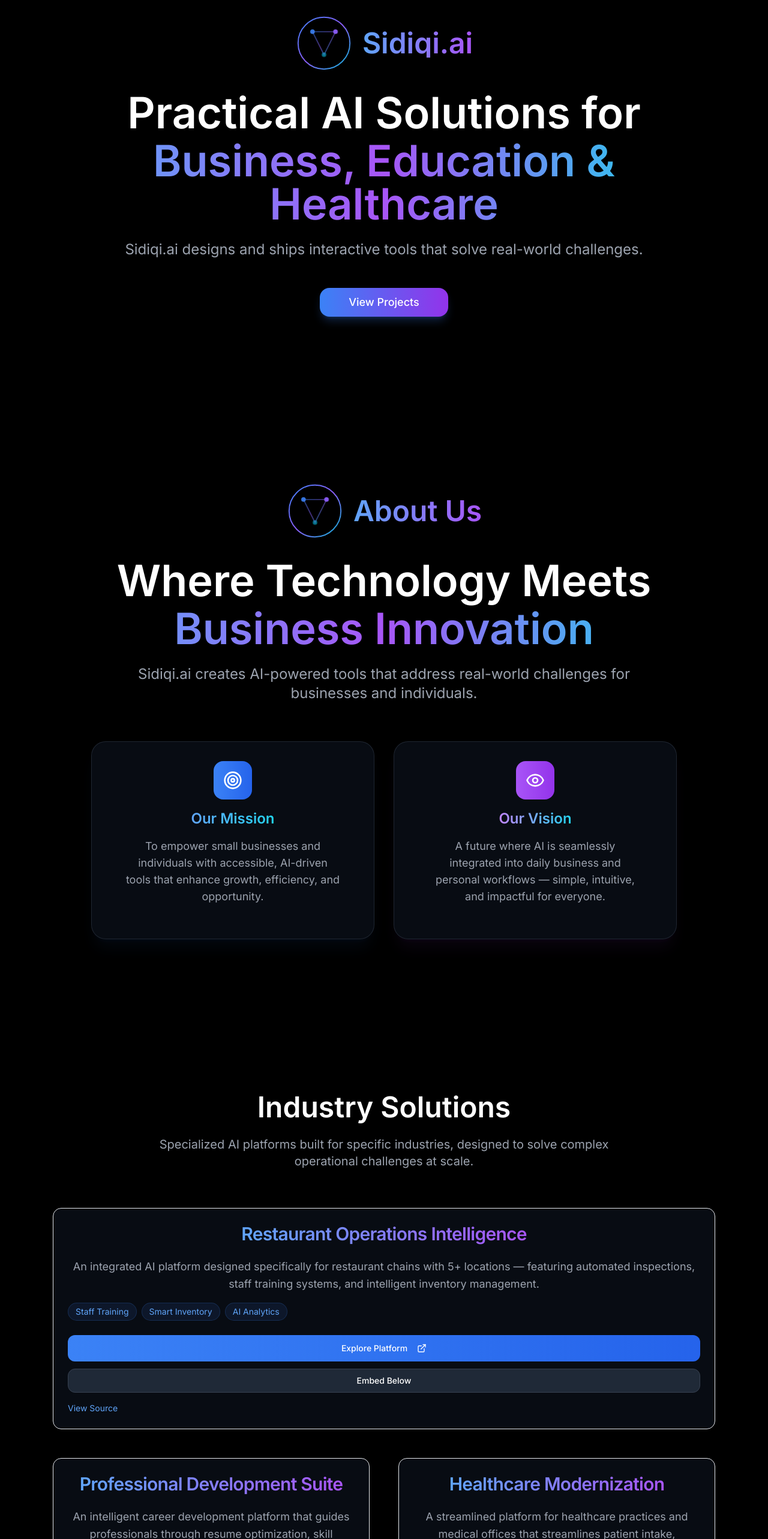
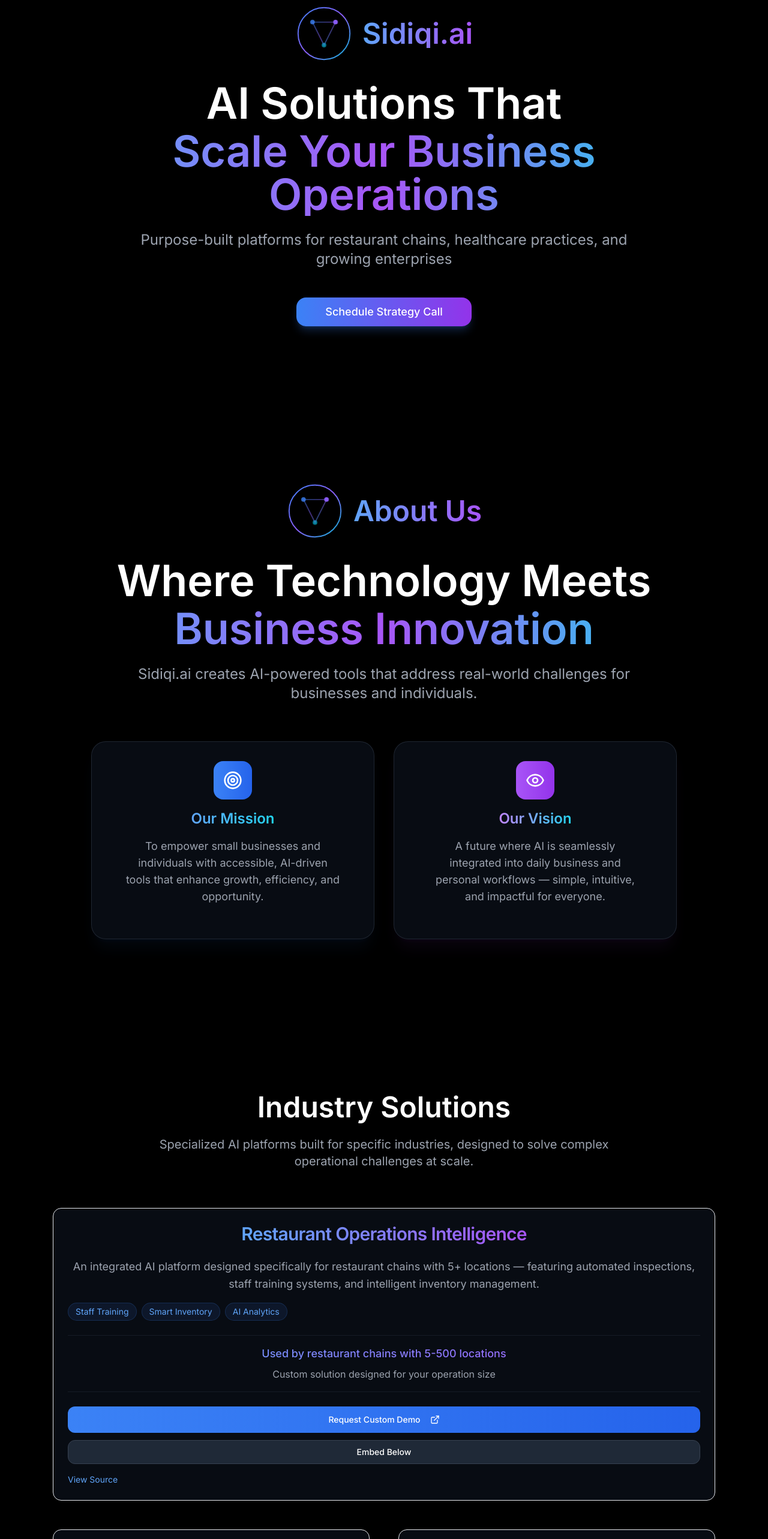
Before and after one commit to SidiqiJaved/Sidiq-ai-frontend, a React (Vite) app: page / in a window 1280 px wide. Shown: the part 220-2786 px from the top of the page at 60% size. Built offline with nearby package versions, Linux system fonts and the light colour scheme.

Commit message:
langauge changes

```diff
--- a/src/components/ProjectCard.tsx
+++ b/src/components/ProjectCard.tsx
@@ -19,6 +19,10 @@ export const ProjectCard: React.FC<ProjectCardProps> = ({
   embedVisible,
   embedUrl,
   repoUrl,
+  usageDetail,
+  pricingDetail,
+  ctaText,
+  ctaUrl,
 }) => (
   <Card className="group hover:border-blue-500/50 transition-all duration-500 hover:shadow-2xl hover:shadow-blue-500/20 bg-gray-900/50 backdrop-blur-sm transform hover:scale-105 hover:-translate-y-4">
     <CardHeader className="pb-4 text-center">
@@ -39,17 +43,36 @@ export const ProjectCard: React.FC<ProjectCardProps> = ({
           </span>
         ))}
       </div>
-      {(demoUrl || conceptUrl) && (
+      {/* Enterprise Details */}
+      <div className="mt-6 mb-6 py-4 border-y border-gray-700/30">
+        <div className="space-y-2 text-center">
+          {usageDetail && (
+            <p className="text-lg font-medium bg-gradient-to-r from-blue-400 to-purple-500 bg-clip-text text-transparent">
+              {usageDetail}
+            </p>
+          )}
+          {pricingDetail && (
+            <p className="text-gray-400">
+              {pricingDetail}
+            </p>
+          )}
+        </div>
+      </div>
+
+      {/* Main CTA Button */}
+      {ctaUrl && ctaText && (
         <Button
           asChild
           className="w-full bg-gradient-to-r from-blue-500 to-blue-600 hover:from-blue-600 hover:to-blue-700 transition-all duration-300 rounded-xl border-0"
           size="lg"
         >
-          <a href={demoUrl || conceptUrl} target="_blank" rel="noopener">
-            {demoUrl ? "Explore Platform" : "View Concept"} <ExternalLink className="w-4 h-4 ml-2" />
+          <a href={ctaUrl} target="_blank" rel="noopener">
+            {ctaText} <ExternalLink className="w-4 h-4 ml-2" />
           </a>
         </Button>
       )}
+
+      {/* Secondary Actions */}
       {onEmbedToggle && (
         <Button
           type="button"
--- a/src/data/projects.json
+++ b/src/data/projects.json
@@ -6,7 +6,11 @@
     "tags": ["Staff Training", "Smart Inventory", "AI Analytics"],
     "demoUrl": "https://demo.sidiqi.ai/restaurant-ops",
     "embedUrl": "https://demo.sidiqi.ai/restaurant-ops/embed",
-    "repoUrl": "https://github.com/sidiqi/restaurant-operations"
+    "repoUrl": "https://github.com/sidiqi/restaurant-operations",
+    "usageDetail": "Used by restaurant chains with 5-500 locations",
+    "pricingDetail": "Custom solution designed for your operation size",
+    "ctaText": "Request Custom Demo",
+    "ctaUrl": "mailto:sales@sidiqi.ai?subject=Restaurant Operations Custom Demo Request"
   },
   {
     "slug": "professional-development",
@@ -15,15 +19,23 @@
     "tags": ["Career Intelligence", "Optimization", "Professional Growth"],
     "demoUrl": "https://demo.sidiqi.ai/professional-dev",
     "embedUrl": "https://demo.sidiqi.ai/professional-dev/embed",
-    "repoUrl": "https://github.com/sidiqi/professional-development"
+    "repoUrl": "https://github.com/sidiqi/professional-development",
+    "usageDetail": "Enterprise HR solution for growing companies",
+    "pricingDetail": "Volume pricing available",
+    "ctaText": "Get Enterprise Access",
+    "ctaUrl": "mailto:enterprise@sidiqi.ai?subject=Professional Development Enterprise Access"
   },
   {
     "slug": "healthcare-modernization",
-    "title": "Healthcare Modernization",
+    "title": "Healthcare Modernization Platform",
     "summary": "A streamlined platform for healthcare practices and medical offices that streamlines patient intake, optimizes scheduling, and automates follow-ups — improving care without disrupting existing systems.",
     "tags": ["Patient Intake", "Scheduling", "Follow-Ups"],
     "conceptUrl": "https://demo.sidiqi.ai/healthcare/concept",
     "embedUrl": "https://demo.sidiqi.ai/healthcare/embed",
-    "repoUrl": "https://github.com/sidiqi/healthcare-platform"
+    "repoUrl": "https://github.com/sidiqi/healthcare-platform",
+    "usageDetail": "HIPAA-compliant, enterprise-ready",
+    "pricingDetail": "Seamless integration with existing systems",
+    "ctaText": "Schedule Consultation",
+    "ctaUrl": "mailto:healthcare@sidiqi.ai?subject=Healthcare Platform Consultation Request"
   }
 ]
--- a/src/pages/Home.tsx
+++ b/src/pages/Home.tsx
@@ -45,14 +45,14 @@ const [contactRef, contactInView] = useInView();
             <span className="text-4xl md:text-5xl font-bold bg-gradient-to-r from-blue-400 to-purple-500 bg-clip-text text-transparent">Sidiqi.ai</span>
           </div>
           <h1 className="text-4xl md:text-6xl lg:text-7xl font-bold mb-6 text-white leading-tight">
-            Practical AI Solutions for
-            <span className="bg-gradient-to-r from-blue-400 via-purple-500 to-cyan-400 bg-clip-text text-transparent block mt-2">Business, Education & Healthcare</span>
+            AI Solutions That
+            <span className="bg-gradient-to-r from-blue-400 via-purple-500 to-cyan-400 bg-clip-text text-transparent block mt-2">Scale Your Business Operations</span>
           </h1>
           <p className="text-xl md:text-2xl text-gray-400 mb-12 max-w-4xl mx-auto leading-relaxed">
-            Sidiqi.ai designs and ships interactive tools that solve real-world challenges.
+            Purpose-built platforms for restaurant chains, healthcare practices, and growing enterprises
           </p>
           <Button size="lg" className="bg-gradient-to-r from-blue-500 to-purple-600 hover:from-blue-600 hover:to-purple-700 px-12 py-6 text-lg rounded-2xl shadow-lg shadow-blue-500/25 border-0" asChild>
-            <a href="/projects">View Projects</a>
+            <a href="mailto:strategy@sidiqi.ai?subject=Strategy Call Request">Schedule Strategy Call</a>
           </Button>
         </div>
       </section>
--- a/src/types/project.ts
+++ b/src/types/project.ts
@@ -7,4 +7,8 @@ export type Project = {
   conceptUrl?: string;
   embedUrl?: string;
   repoUrl?: string;
+  usageDetail?: string;
+  pricingDetail?: string;
+  ctaText?: string;
+  ctaUrl?: string;
 };
```
